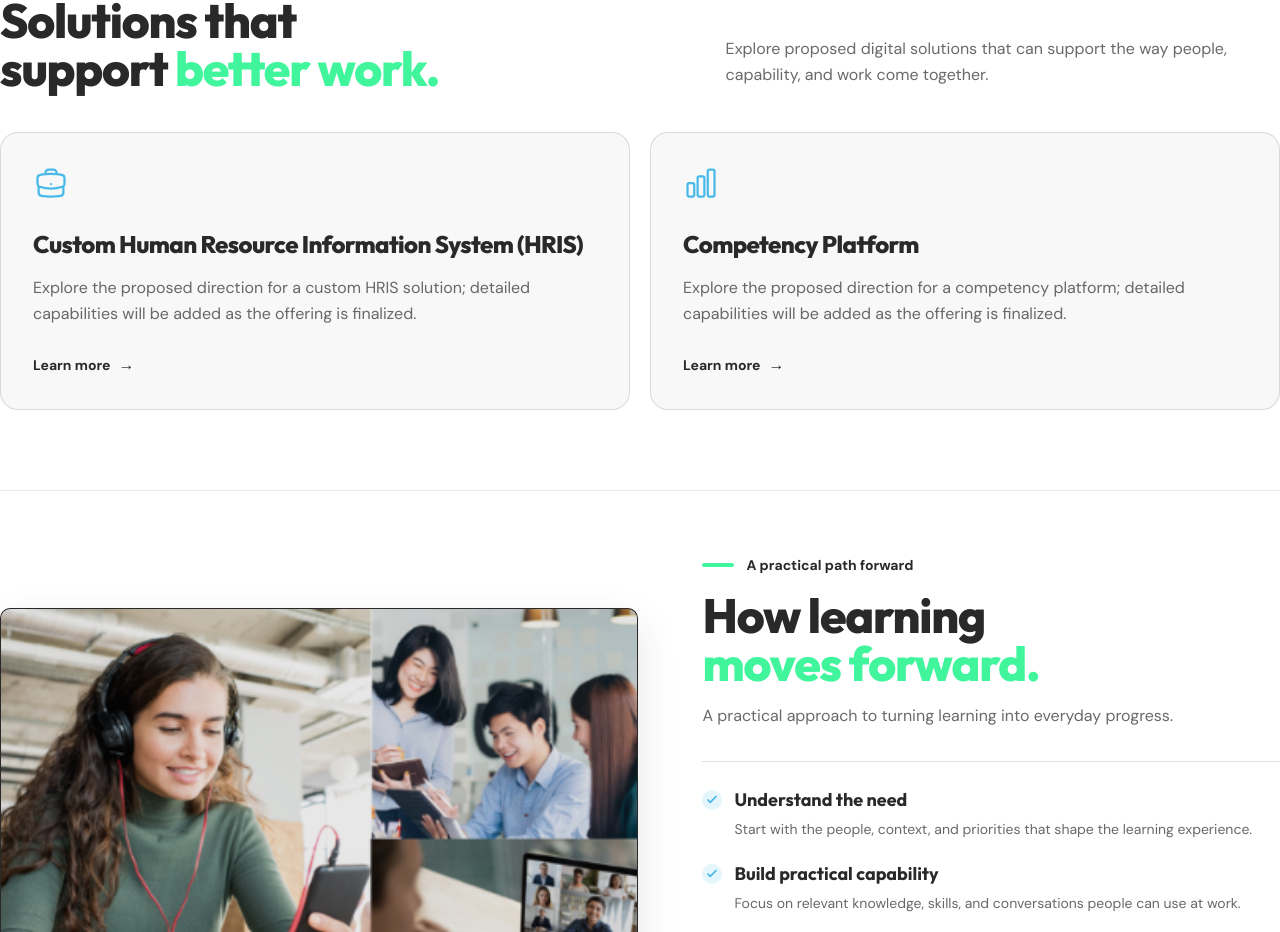
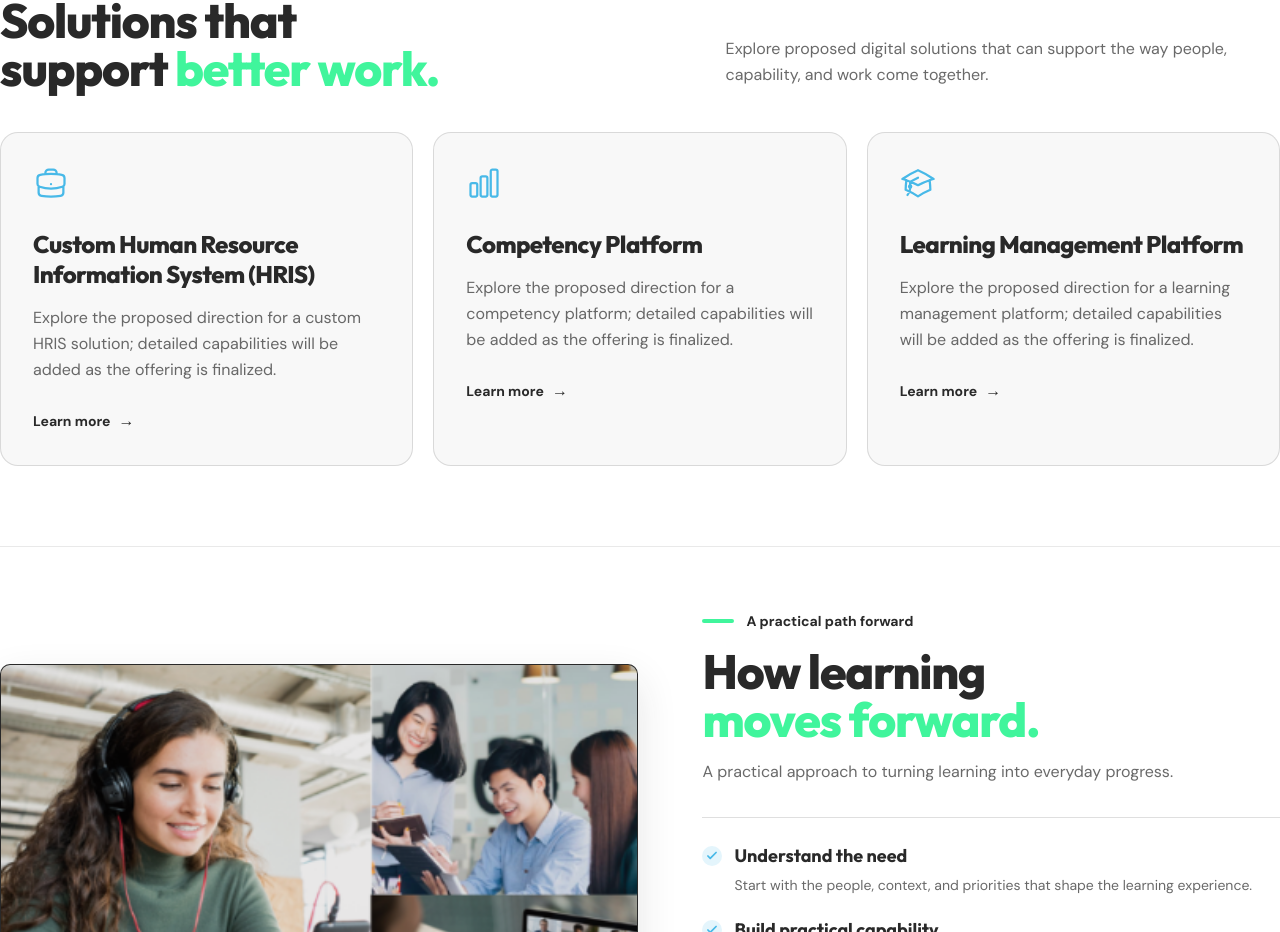
Before and after one commit to gabzy0423/The-Learning-Lab, a Next.js app: page / in a window 1280 px wide. Shown: the part 2294-3226 px from the top of the page. Built offline with nearby package versions, Linux system fonts and the light colour scheme.

Commit message:
Add Learning Management Platform service card

```diff
--- a/app/page.tsx
+++ b/app/page.tsx
@@ -188,10 +188,11 @@ export default function Home() {
               Explore proposed digital solutions that can support the way people, capability, and work come together.
             </p>
           </div>
-          <div className="mt-10 grid gap-5 lg:grid-cols-2">
+          <div className="mt-10 grid gap-5 lg:grid-cols-3">
             {[
               ["Custom Human Resource Information System (HRIS)", "Explore the proposed direction for a custom HRIS solution; detailed capabilities will be added as the offering is finalized.", "/solutions/hris", BriefcaseIcon],
               ["Competency Platform", "Explore the proposed direction for a competency platform; detailed capabilities will be added as the offering is finalized.", "/solutions/competency-platform", ChartBarIcon],
+              ["Learning Management Platform", "Explore the proposed direction for a learning management platform; detailed capabilities will be added as the offering is finalized.", "/solutions/learning-management-platform", AcademicCapIcon],
             ].map(([title, description, href, Icon]) => (
               <Link
                 key={href as string}
```
